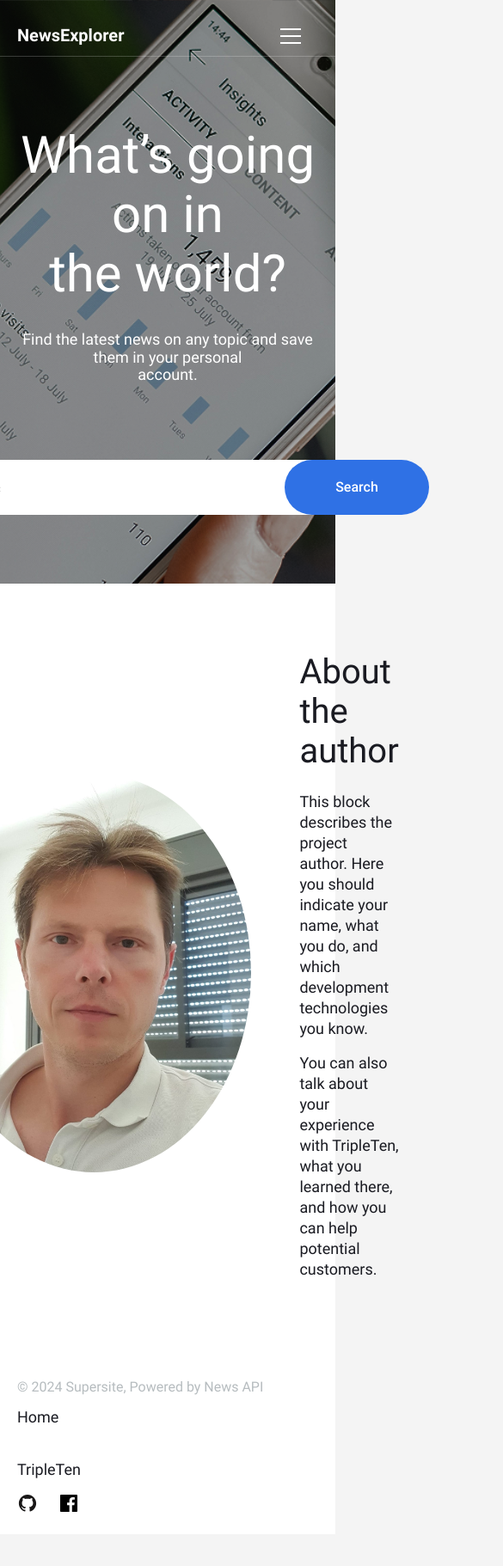
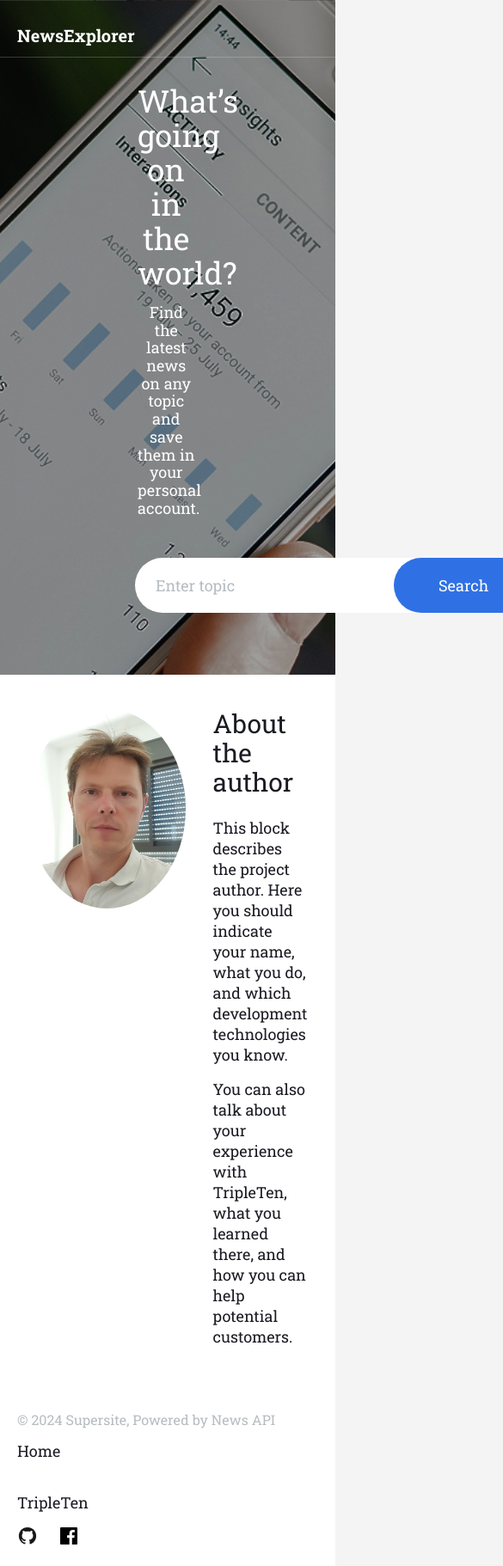
Before and after one commit to yuranest/news-explorer, a React (Vite) app: page / in a window 390 px wide. Shown: the top 1822 px of the page at 86% size, 585 px wide, since content can reach past the window. Before the commit the page ends 1785 px from the top, so only its background shows below. Built offline with nearby package versions, Linux system fonts and the light colour scheme.

Commit message:
css fix and @media fit

```diff
--- a/src/components/About/About.css
+++ b/src/components/About/About.css
@@ -26,6 +26,7 @@
 }
 
 .about__description {
+  font-weight: 400;
   font-size: 18px;
   line-height: 24px;
   color: #1a1b22;
--- a/src/components/App/App.jsx
+++ b/src/components/App/App.jsx
@@ -11,6 +11,7 @@ import SuccessModal from '../SuccessModal/SuccessModal';
 import SavedNews from '../SavedNews/SavedNews';
 import ProtectedRoute from '../ProtectedRoute/ProtectedRoute';
 import fetchNewsArticles from '../../utils/newsApi';
+import '../../styles/media.css';
 
 function App() {
   const [savedArticles, setSavedArticles] = useState([]);
--- a/src/components/Footer/Footer.css
+++ b/src/components/Footer/Footer.css
@@ -11,6 +11,7 @@
 .footer__text {
   margin: 0;
   color: #b6bcbf;
+  font-size: 16px;
 }
 
 .footer__nav-block {
@@ -44,26 +45,3 @@
   width: 24px;
   height: 24px;
 }
-
-@media (max-width: 768px) {
-  .footer {
-    flex-direction: column;
-    align-items: flex-start;
-    gap: 16px;
-    padding: 20px;
-  }
-
-  .footer__nav-block {
-    flex-direction: column;
-    align-items: flex-start;
-    gap: 16px;
-  }
-
-  .footer__links {
-    flex-direction: column;
-  }
-
-  .footer__socials {
-    flex-direction: row;
-  }
-}
--- a/src/components/Header/Header.css
+++ b/src/components/Header/Header.css
@@ -12,7 +12,7 @@
   display: flex;
   justify-content: space-between;
   align-items: center;
-  padding: 30px 104px 13px;
+  padding: 19px 104px 13px;
   box-sizing: border-box;
 }
 
@@ -33,6 +33,10 @@
   margin: 0;
 }
 
+.header_light .header__logo {
+  color: #1a1b22;
+}
+
 .header__content {
   display: flex;
   flex-direction: column;
@@ -46,6 +50,9 @@
   margin-top: 80px;
   margin-bottom: 32px;
 }
+.header__title-tablet {
+  display: none;
+}
 
 .header__subtitle {
   font-size: 18px;
@@ -53,108 +60,3 @@
   width: 608px;
   margin-bottom: 88px;
 }
-
-.header__burger {
-  display: none;
-  cursor: pointer;
-  margin-right: 20px;
-}
-
-.burger__icon {
-  width: 24px;
-  height: 2px;
-  background-color: white;
-  display: block;
-  position: relative;
-}
-
-.burger__icon::before,
-.burger__icon::after {
-  content: '';
-  position: absolute;
-  width: 24px;
-  height: 2px;
-  background-color: white;
-  left: 0;
-}
-
-.burger__icon::before {
-  top: -8px;
-}
-
-.burger__icon::after {
-  top: 8px;
-}
-
-.header__mobile-menu {
-  position: fixed;
-  top: 0;
-  right: 0;
-  background-color: #1a1b22;
-  width: 100%;
-  height: 100vh;
-  z-index: 100;
-  display: flex;
-  flex-direction: column;
-  padding: 32px;
-}
-
-.header__desktop-nav {
-  display: flex;
-}
-
-.header__close-button {
-  background: transparent no-repeat center;
-  background-size: contain;
-  width: 24px;
-  height: 24px;
-  border: none;
-  align-self: flex-end;
-  margin-bottom: 24px;
-  cursor: pointer;
-}
-
-.header_light {
-  color: #1a1b22;
-}
-
-.header_light .header__logo {
-  color: #1a1b22;
-}
-
-.header_light .navigation__link {
-  color: #1a1b22;
-}
-
-.header_light .navigation__link--active::after {
-  background-color: #1a1b22;
-}
-
-.header_light .navigation__button-loggedin {
-  color: #1a1b22;
-  border-color: #1a1b22;
-}
-
-.header_light .navigation__logout-icon {
-  filter: brightness(0);
-}
-
-@media screen and (max-width: 768px) {
-  .header__container {
-    padding: 30px 20px 13px;
-  }
-
-  .header__desktop-nav {
-    display: none;
-  }
-
-  .header__burger {
-    display: block;
-  }
-
-  .header__title,
-  .header__subtitle {
-    width: 90%;
-    text-align: center;
-  }
-}
--- a/src/components/Header/Header.jsx
+++ b/src/components/Header/Header.jsx
@@ -56,13 +56,19 @@ function Header({ isLoggedIn, onLoginClick, onLogoutClick, onSearch }) {
 
       {isHomePage && (
         <div className="header__content">
-          <h2 className="header__title">
-            What’s going on in
-            <br /> the world?
-          </h2>
+          <>
+            <h2 className="header__title header__title-desktop">
+              What’s going on in
+              <br />
+              the world?
+            </h2>
+            <h2 className="header__title header__title-tablet">
+              What’s going on in the <br />
+              world?
+            </h2>
+          </>
           <p className="header__subtitle">
             Find the latest news on any topic and save them in your personal
-            <br />
             account.
           </p>
           <SearchForm onSearch={onSearch} />
--- a/src/components/Navigation/Navigation.css
+++ b/src/components/Navigation/Navigation.css
@@ -17,10 +17,19 @@
   content: '';
   position: absolute;
   bottom: -24px;
-  left: 0;
-  width: 100%;
+  left: 50%;
+  transform: translateX(-50%);
   height: 3px;
-  background-color: #ffffff;
+  background-color: currentColor;
+  width: 60px;
+}
+
+.navigation__link--home::after {
+  width: 68px;
+}
+
+.navigation__link--saved::after {
+  width: 178px;
 }
 
 .navigation__button {
@@ -40,14 +49,15 @@
   display: flex;
   align-items: center;
   justify-content: center;
-  gap: 8px;
+  gap: 15px;
   background: transparent;
   border: 1px solid white;
   color: white;
   font-weight: 500;
   font-size: 18px;
   height: 48px;
-  padding: 0 20px;
+  width: 112px;
+  padding: 12px 15px 12px 19px;
   border-radius: 100px;
   cursor: pointer;
 }
--- a/src/components/Navigation/Navigation.jsx
+++ b/src/components/Navigation/Navigation.jsx
@@ -5,19 +5,31 @@ import './Navigation.css';
 
 function Navigation({ isLoggedIn, onLoginClick, onLogoutClick, currentUser }) {
   const location = useLocation();
-  const isSavedNews = location.pathname === '/saved-news';
-
-  const linkClass = ({ isActive }) =>
-    `navigation__link${isActive ? ' navigation__link--active' : ''}`;
 
   return (
     <nav className="navigation">
-      <NavLink to="/" className={linkClass}>
+      <NavLink
+        to="/"
+        className={({ isActive }) =>
+          `navigation__link${
+            isActive ? ' navigation__link--active navigation__link--home' : ''
+          }`
+        }
+      >
         Home
       </NavLink>
 
       {isLoggedIn && (
-        <NavLink to="/saved-news" className={linkClass}>
+        <NavLink
+          to="/saved-news"
+          className={({ isActive }) =>
+            `navigation__link${
+              isActive
+                ? ' navigation__link--active navigation__link--saved'
+                : ''
+            }`
+          }
+        >
           Saved articles
         </NavLink>
       )}
--- a/src/components/NewsCard/NewsCard.css
+++ b/src/components/NewsCard/NewsCard.css
@@ -72,7 +72,6 @@
   font-family: 'Inter', sans-serif;
 }
 
-/* Обёртка иконки */
 .card__icon-wrapper {
   position: absolute;
   top: 24px;
@@ -83,7 +82,6 @@
   z-index: 2;
 }
 
-/* Контейнер для тултипа и иконки */
 .card__icon-container {
   position: relative;
   width: 40px;
@@ -93,7 +91,6 @@
   align-items: center;
 }
 
-/* Иконка */
 .card__icon {
   width: 40px;
   height: 40px;
@@ -112,7 +109,6 @@
   opacity: 0.8;
 }
 
-/* Tooltip */
 .card__tooltip {
   position: absolute;
   right: 45px;
@@ -131,7 +127,6 @@
   z-index: 5;
 }
 
-/* Hover visibility */
 .card__icon-container:hover .card__tooltip {
   opacity: 1;
   pointer-events: auto;
--- a/src/components/SearchForm/SearchForm.css
+++ b/src/components/SearchForm/SearchForm.css
@@ -9,17 +9,19 @@
   width: 608px;
   height: 64px;
   padding: 21px 208px 21px 24px;
-  border: none;
+  border: 1px #d1d2d6;
   border-radius: 100px;
   font-size: 18px;
   outline: none;
 }
 
+.search-form__input::placeholder {
+  color: #b6bcbf;
+}
+
 .search-form__button {
   position: absolute;
-  right: calc(50% - 320px + 16px);
-  top: 50%;
-  transform: translateY(-50%);
+  right: 0;
   height: 64px;
   width: 168px;
   background-color: #2f71e5;
@@ -27,7 +29,7 @@
   border: none;
   padding: 20px 56px;
   border-radius: 100px;
-  font-size: 16px;
+  font-size: 18px;
   font-weight: 500;
   cursor: pointer;
   transition: background-color 0.3s ease;
--- a/src/index.css
+++ b/src/index.css
@@ -1,7 +1,7 @@
 @import './vendor/fonts/fonts.css';
 
 html {
-  font-family: 'Roboto', sans-serif;
+  font-family: 'Roboto Slab', sans-serif;
 }
 
 * {
--- /dev/null
+++ b/src/styles/media.css
@@ -0,0 +1,173 @@
+/* ========== 768px BREAKPOINT ========== */
+
+@media screen and (max-width: 768px) {
+  .header__container {
+    padding: 14px 40px 12px;
+  }
+
+  .header__logo {
+    width: 200px;
+    height: 24px;
+  }
+
+  .header__content {
+    margin-left: 160px;
+    margin-right: 156px;
+    align-items: flex-start;
+  }
+
+  .header__title-desktop {
+    display: none;
+  }
+
+  .header__title-tablet {
+    display: block;
+    width: 385px;
+    font-size: 36px;
+    line-height: 40px;
+    margin-top: 30px;
+    margin-bottom: 16px;
+  }
+
+  .header__subtitle {
+    width: 452px;
+    margin-bottom: 48px;
+    text-align: left;
+  }
+
+  .navigation {
+    gap: 16px;
+  }
+
+  .navigation__link {
+    font-size: 16px;
+    height: 24px;
+    display: inline-block;
+    text-align: center;
+  }
+
+  .navigation__link--home {
+    width: 49px;
+  }
+  .navigation__link--home::after {
+    width: 60px;
+  }
+  .navigation__link--saved {
+    width: 160px;
+  }
+
+  .navigation__link--saved::after {
+    width: 160px;
+  }
+
+  .navigation__button {
+    font-size: 16px;
+  }
+
+  .navigation__link--active::after {
+    bottom: -24px;
+  }
+  .search-form {
+    width: 448px;
+    height: 56px;
+  }
+
+  .search-form__button {
+    width: 160px;
+    right: -10px;
+    padding: 16px 52px;
+  }
+  .search-form__input {
+    padding: 17px 196px 17px 24px;
+  }
+
+  .about {
+    flex-direction: row;
+    align-items: flex-start;
+    padding: 40px 40px;
+    gap: 32px;
+  }
+
+  .about__image {
+    width: 232px;
+    height: 232px;
+    margin: 0;
+  }
+
+  .about__text {
+    max-width: 424px;
+  }
+
+  .about__title {
+    font-size: 30px;
+    line-height: 34px;
+  }
+  .footer {
+    padding: 20px 40px;
+    flex-direction: row;
+    align-items: center;
+    justify-content: space-between;
+    flex-wrap: nowrap;
+  }
+
+  .footer__text {
+    flex-shrink: 0;
+  }
+
+  .footer__nav-block {
+    display: flex;
+    align-items: center;
+    gap: 40px;
+  }
+
+  .footer__links {
+    display: flex;
+    gap: 40px;
+  }
+
+  .footer__socials {
+    display: flex;
+    gap: 24px;
+  }
+}
+/* ========== 480px / 320px BREAKPOINT ========== */
+
+@media screen and (max-width: 480px) {
+  .header__container {
+    padding: 30px 20px 13px;
+  }
+
+  .header__desktop-nav {
+    display: none;
+  }
+
+  .header__title,
+  .header__subtitle {
+    width: 90%;
+    text-align: center;
+  }
+  .header__burger {
+    display: block;
+  }
+
+  .footer {
+    flex-direction: column;
+    align-items: flex-start;
+    gap: 16px;
+    padding: 20px;
+  }
+
+  .footer__nav-block {
+    flex-direction: column;
+    align-items: flex-start;
+    gap: 16px;
+  }
+
+  .footer__links {
+    flex-direction: column;
+  }
+
+  .footer__socials {
+    flex-direction: row;
+  }
+}
```
Also changed, not shown: 1 other file (tests, documents, lock files or other folders).
